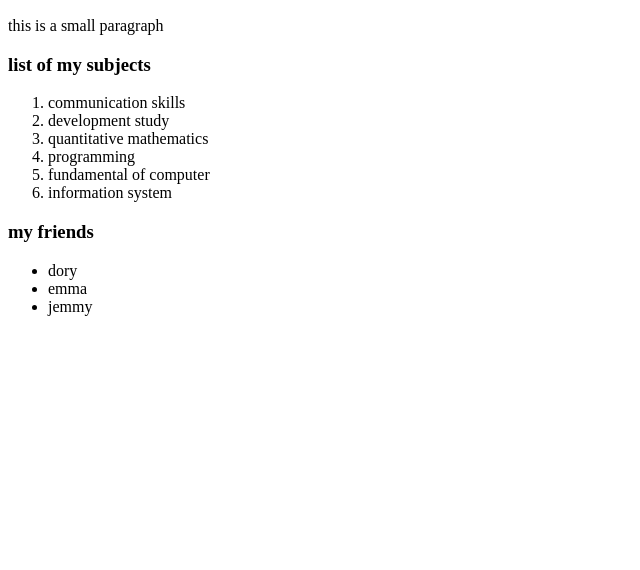
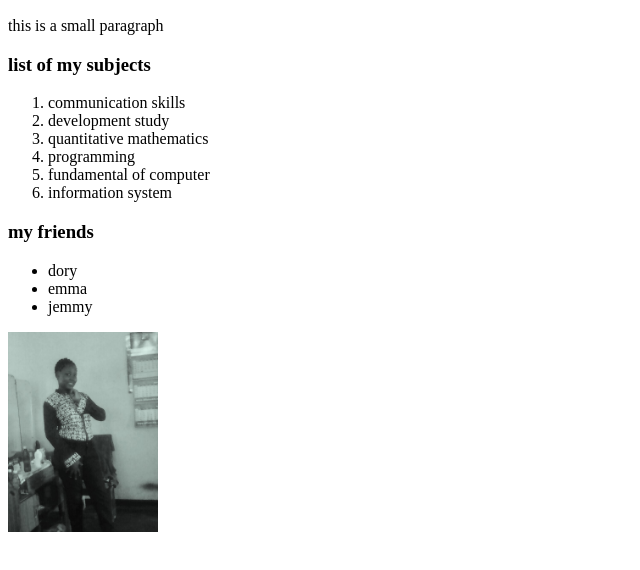
Before and after one commit to princessuzy/lecture-1, a plain HTML site: page index.html in a window 1280 px wide. Shown: the part 110-680 px from the top of the page, without its empty margins (0-640 px from the left). Drawn offline with Linux system fonts and the light colour scheme.

Commit message:
after adding picha

```diff
--- a/index.html
+++ b/index.html
@@ -23,5 +23,6 @@
           <li>emma</li>
           <li>jemmy</li>
       </ul>
+      <img src="Jemmy.jpg" alt="my young sister" height="200">
     </body>
 </html>
```
Also changed, not shown: Jemmy.jpg (added).
